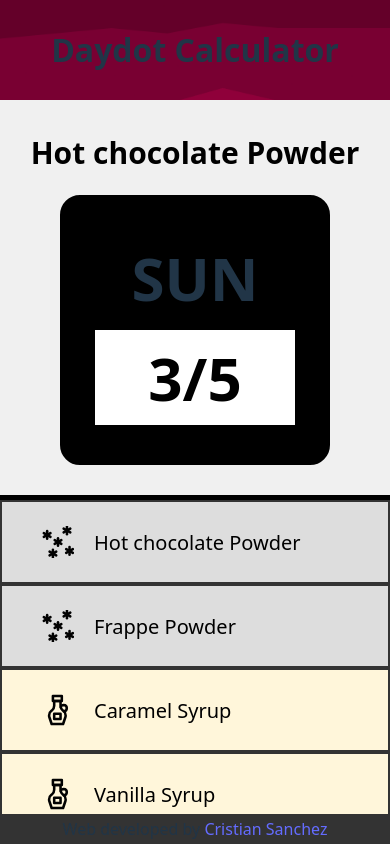
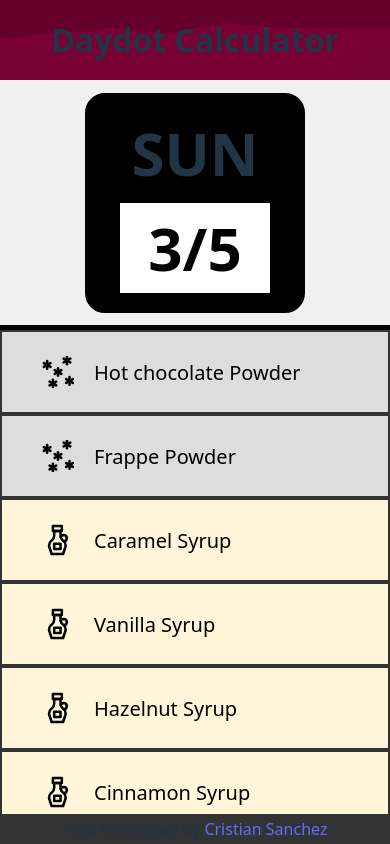
Before and after one commit to Asthere0n/DayDot, a React (Vite) app: page / in a window 390 px wide. Built offline with nearby package versions, Linux system fonts and the light colour scheme.

Commit message:
Adapted the media queries for even smaller displays

```diff
--- a/src/mediaQueries.css
+++ b/src/mediaQueries.css
@@ -20,6 +20,11 @@
 }
 
 
+
+.productButton{
+    height: 80px;
+    font-size: 20px;
+}
 #content{
     border-bottom: 5px black solid;
     box-shadow: 5px 5px 5px hsl(0, 0, 20);
@@ -28,13 +33,27 @@
     }
 }
 
-.productButton{
-    height: 80px;
-    font-size: 20px;
-}
-
 #Daydot{
     height: 200px;
     width: 200px;
 }
 }
+
+@media screen and (max-height: 1000px){
+    #layout{
+        grid-template-rows: 80px 250px 1fr 30px;
+    }
+
+    #content{
+        h2{
+            display: none;
+        }
+    }
+
+    #Daydot{
+        margin-top: 0px;
+        height: 150px;
+        width: 150px;
+        font-size: 20px;
+    }
+}
```
